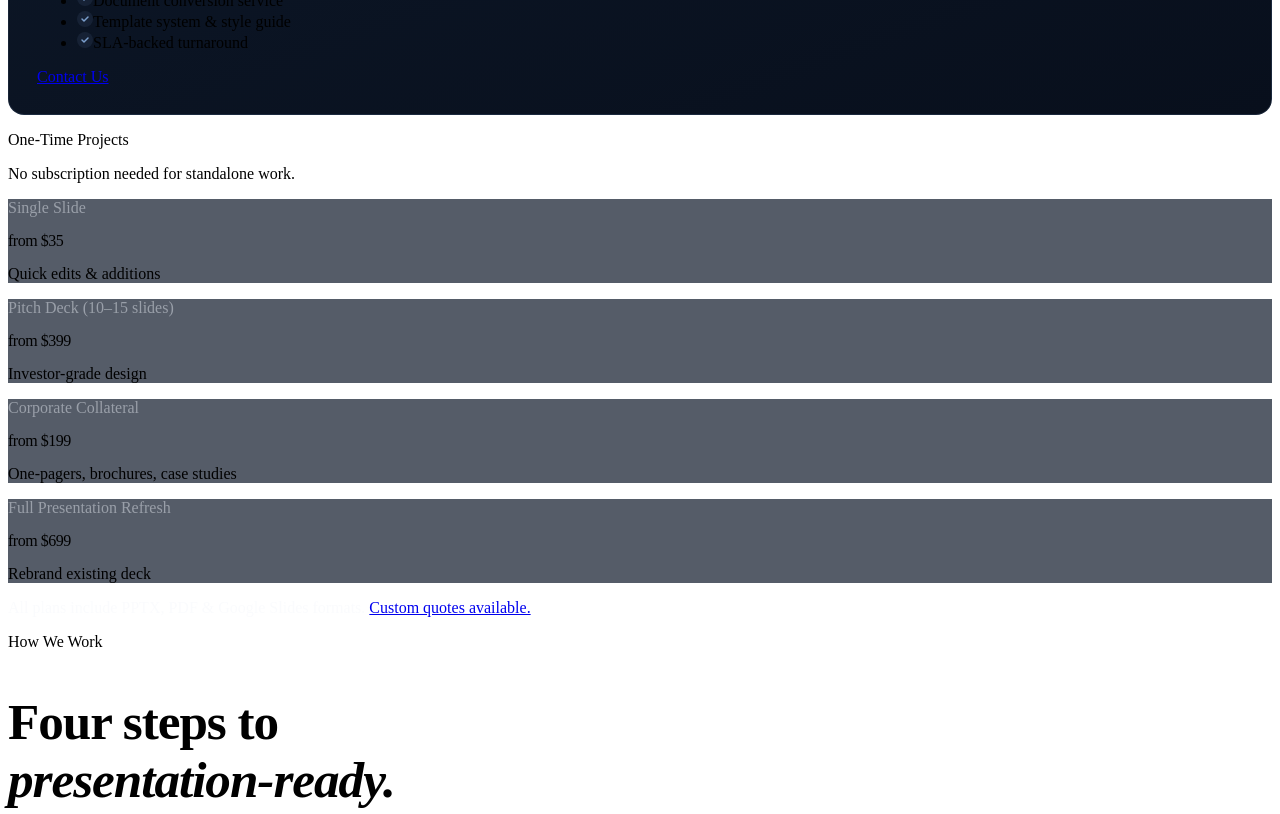
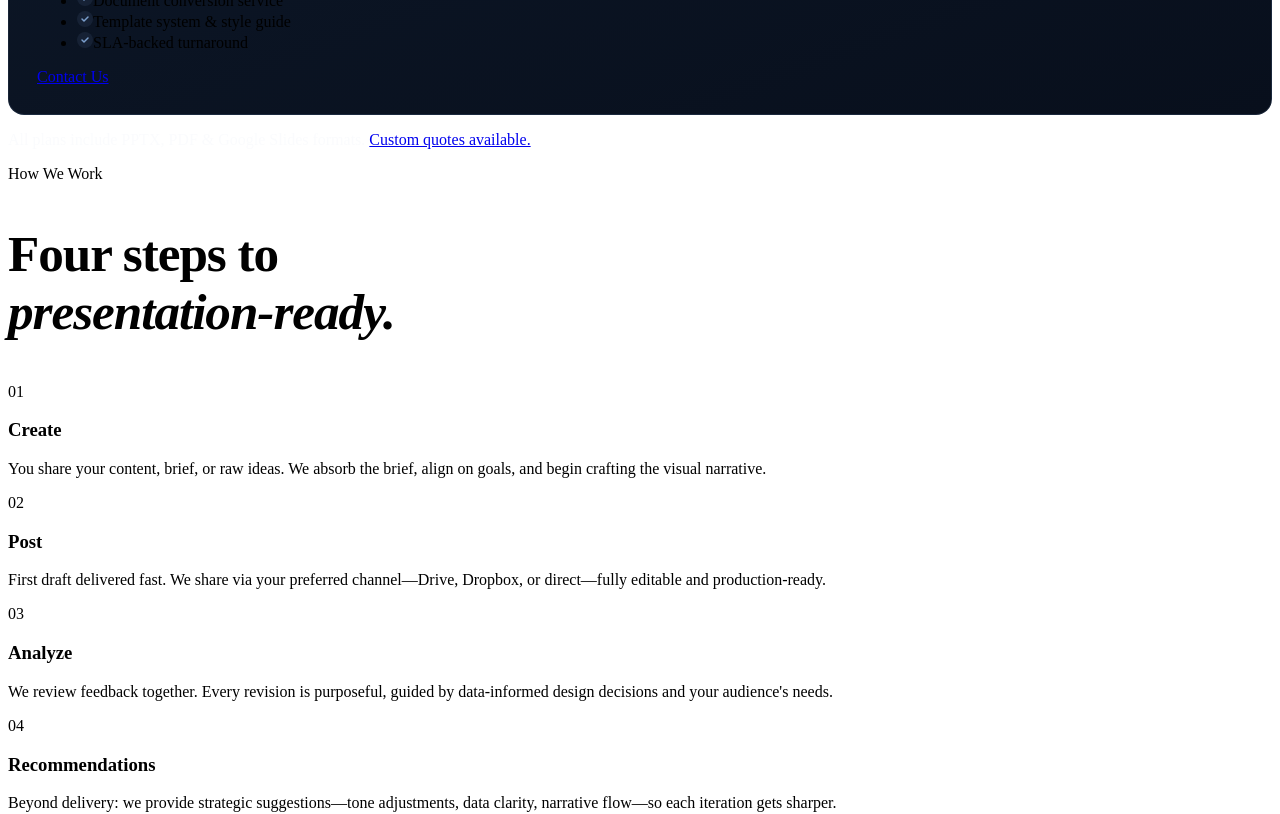
Before and after one commit to presentaiq/PresentAIQ, a React (Vite) app: page / in a window 1280 px wide. Shown: the part 5540-6354 px from the top of the page. Built offline with nearby package versions, Linux system fonts and the light colour scheme; the HTML template or start-up script is replaced by a standard one.

Commit message:
Pricing: remove One-Time Projects section
Deleted the oneTime data array, the grid markup, and its GSAP animation.
The section now shows only the three subscription plan cards.

https://claude.ai/code/session_015pwZKrUcNVQStX9j21HFj2

```diff
--- a/src/components/sections/Pricing.tsx
+++ b/src/components/sections/Pricing.tsx
@@ -62,12 +62,6 @@ const plans = [
   },
 ];
 
-const oneTime = [
-  { label: 'Single Slide', price: 'from $35', note: 'Quick edits & additions' },
-  { label: 'Pitch Deck (10–15 slides)', price: 'from $399', note: 'Investor-grade design' },
-  { label: 'Corporate Collateral', price: 'from $199', note: 'One-pagers, brochures, case studies' },
-  { label: 'Full Presentation Refresh', price: 'from $699', note: 'Rebrand existing deck' },
-];
 
 function Check({ gold }: { gold?: boolean }) {
   return (
@@ -96,14 +90,6 @@ export default function Pricing() {
           opacity: 1, y: 0, filter: 'blur(0px)',
           duration: 1.1, ease: 'power3.out', stagger: 0.13,
           scrollTrigger: { trigger: '.pricing-grid', start: 'top 78%' },
-        }
-      );
-      gsap.fromTo('.onetime-row',
-        { opacity: 0, y: 20 },
-        {
-          opacity: 1, y: 0,
-          duration: 0.7, ease: 'power3.out', stagger: 0.09,
-          scrollTrigger: { trigger: '.onetime-grid', start: 'top 84%' },
         }
       );
     }, sectionRef);
@@ -230,38 +216,6 @@ export default function Pricing() {
           ))}
         </div>
 
-        {/* One-time pricing */}
-        <div className="pt-12" style={{ borderTop: '1px solid var(--border)' }}>
-          <p className="text-xs font-semibold uppercase tracking-[0.2em] mb-2 text-center" style={{ color: 'var(--gold)' }}>
-            One-Time Projects
-          </p>
-          <p className="text-center text-sm mb-8" style={{ color: 'var(--text-muted)' }}>
-            No subscription needed for standalone work.
-          </p>
-          <div className="onetime-grid grid sm:grid-cols-2 lg:grid-cols-4 gap-4">
-            {oneTime.map((o) => (
-              <div
-                key={o.label}
-                className="onetime-row group flex flex-col p-5 rounded-2xl transition-all duration-300"
-                style={{
-                  background: 'rgba(13,24,41,0.7)',
-                  border: '1px solid var(--border)',
-                }}
-                onMouseEnter={e => (e.currentTarget.style.borderColor = 'rgba(123,159,204,0.35)')}
-                onMouseLeave={e => (e.currentTarget.style.borderColor = 'var(--border)')}
-              >
-                <p className="text-xs uppercase tracking-[0.12em] mb-2" style={{ color: 'rgba(238,242,248,0.45)' }}>
-                  {o.label}
-                </p>
-                <p className="text-2xl font-bold mb-1.5" style={{ color: 'var(--text)', letterSpacing: '-0.03em', lineHeight: 1 }}>
-                  {o.price}
-                </p>
-                <p className="text-xs mt-auto pt-2" style={{ color: 'var(--text-muted)' }}>{o.note}</p>
-              </div>
-            ))}
-          </div>
-        </div>
-
         <p className="text-center text-xs mt-10" style={{ color: 'rgba(238,242,248,0.28)' }}>
           All plans include PPTX, PDF & Google Slides formats.{' '}
           <a href="#contact" className="underline decoration-[rgba(123,159,204,0.4)] hover:text-[var(--gold)] transition-colors duration-200">
```
